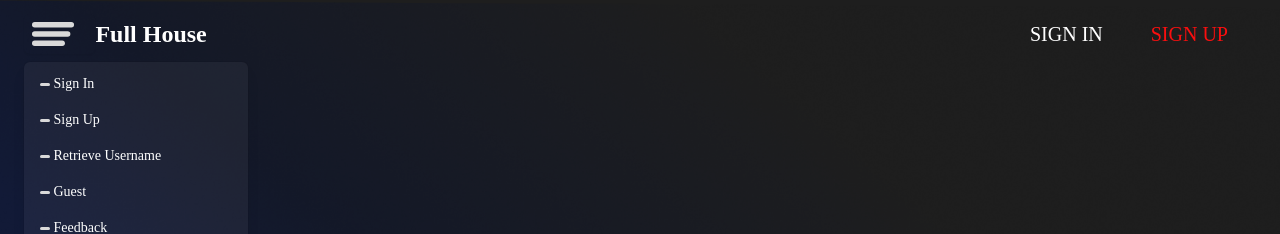
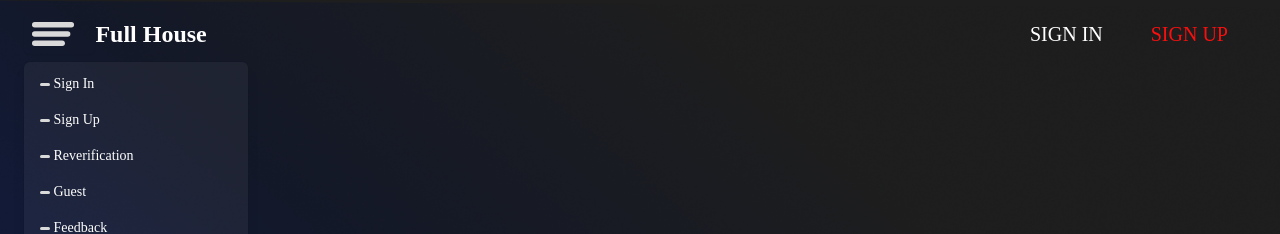
Before and after one commit to tquean15012003/sc2006_fullhouse_frontend, a React (Create React App) app: page / in a window 1280 px wide. Both pictures are taken after a click on the button 59 px from the left and 34 px from the top of the page. Shown: the top 234 px of the page. Built offline with nearby package versions, Linux system fonts and the light colour scheme.

Commit message:
Change to reverification

```diff
--- a/src/App.js
+++ b/src/App.js
@@ -47,7 +47,7 @@ function App() {
         <Route path='/changeemail' element={<ChangeEmailPage />} />
         <Route path='/verifyemail' element={<VerifyChangeEmailPage />} />
         <Route path='/guest' element={<GuestPage />} />
-        <Route path='/retrieveusername' element={<RetrieveUsernamePage/>} />
+        <Route path='/reverification' element={<RetrieveUsernamePage/>} />
       </Routes>
     </Fragment>
   )
--- a/src/components/HeaderBeforeSignIn.js
+++ b/src/components/HeaderBeforeSignIn.js
@@ -54,10 +54,10 @@ export default function HeaderBeforeSignIn() {
                                         </Menu.Item>
                                         <Menu.Item>
                                             {({ active }) => (
-                                                <p onClick={() => { navigate("/retrieveusername", { replace: false }) }} className={classNames('cursor-pointer text-white', 'block px-4 py-2 text-sm')} >
+                                                <p onClick={() => { navigate("/reverification", { replace: false }) }} className={classNames('cursor-pointer text-white', 'block px-4 py-2 text-sm')} >
                                                     <svg className='inline' width="10" height="3" viewBox="0 0 10 3" fill="none" xmlns="http://www.w3.org/2000/svg">
                                                         <rect width="10" height="3" rx="1.5" fill="#D9D9D9" />
-                                                    </svg> Retrieve Username
+                                                    </svg> Reverification
                                                 </p>
                                             )}
                                         </Menu.Item>
--- a/src/pages/RetrieveUsernamePage/RetrieveUsernamePage.js
+++ b/src/pages/RetrieveUsernamePage/RetrieveUsernamePage.js
@@ -52,7 +52,7 @@ export default function RetrieveUsernamePage() {
         >
           <form onSubmit={formik.handleSubmit}>
             <h1 className='text-lg md:text-2xl font-bold text-center mb-4'>
-              RETRIEVE USERNAME
+              REVERIFICATION
             </h1>
 
             <div className='mb-6'>
```
